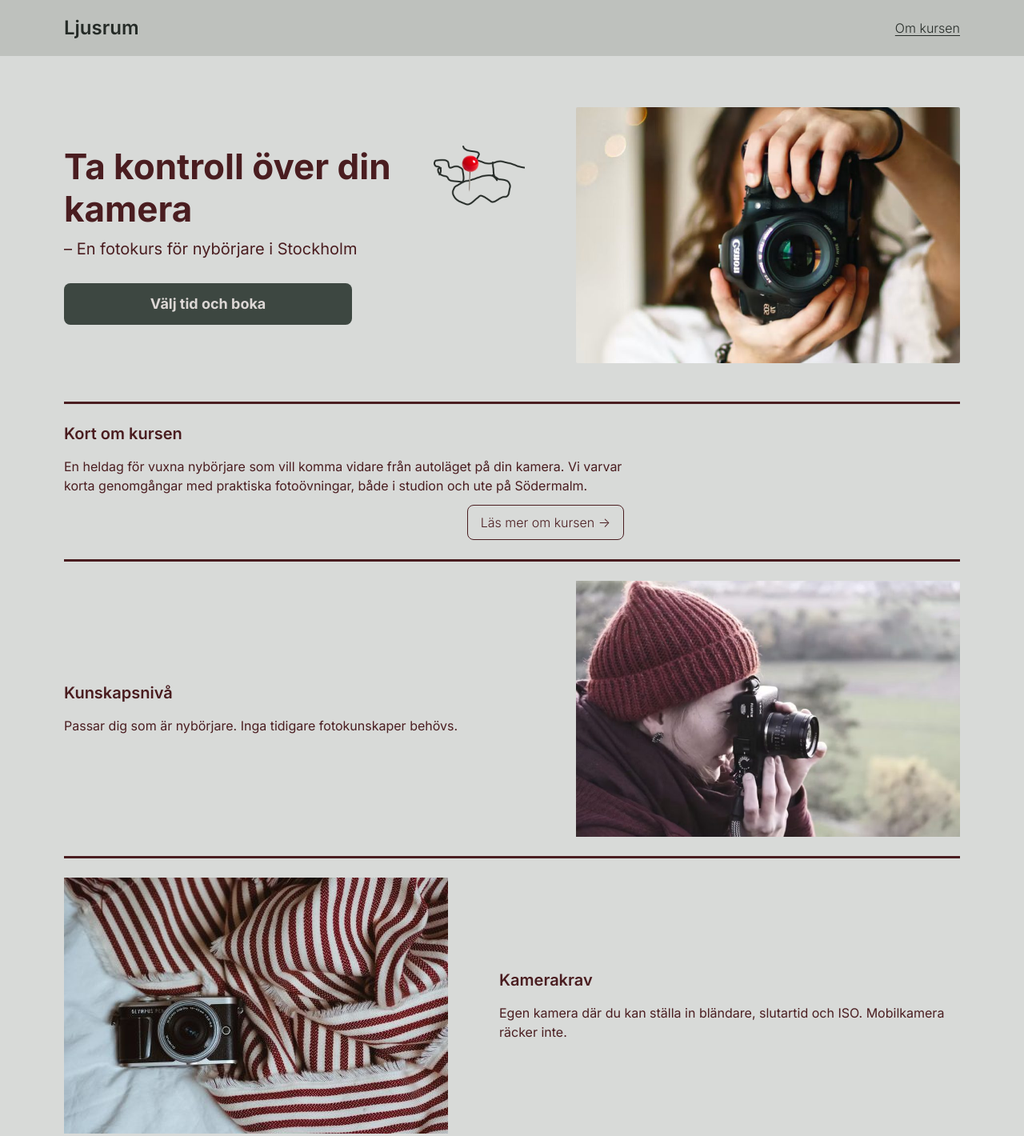
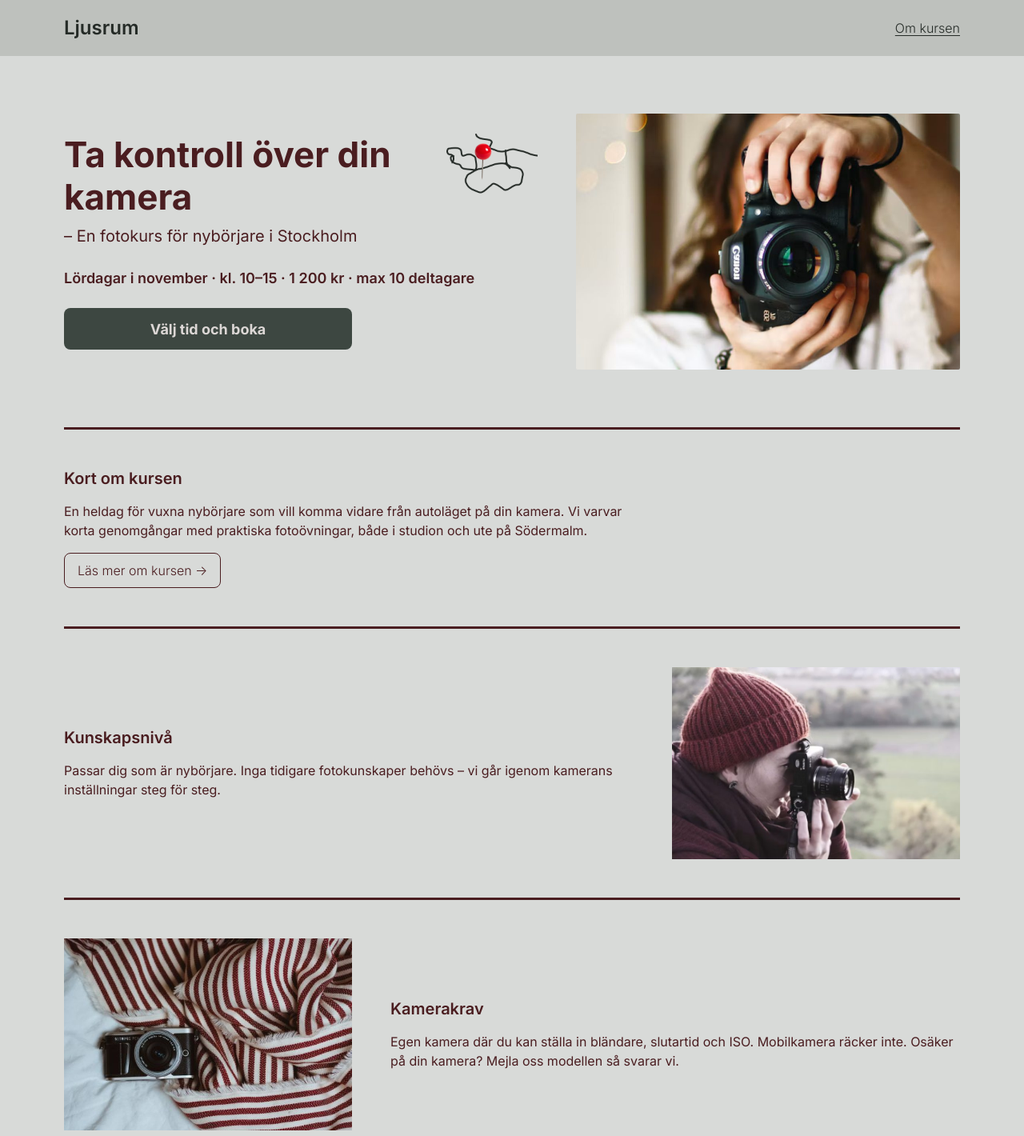
Before and after one commit to julliiannoo/Ljusrum, a plain HTML site: page ljusrum/index.html in a window 1280 px wide. Shown: the top 1420 px of the page at 80% size. Drawn offline with Linux system fonts and the light colour scheme.

Commit message:
Designfix: faktarad med pris, vänsterställd läs mer-länk, balans bild/text, bild ovanför text på mobil
Co-Authored-By: Claude Opus 5.5 <noreply@anthropic.com>
Claude-Session: https://claude.ai/code/session_01QV4pif3GpyzdjvWx7HVgJU

```diff
--- a/ljusrum/css/admin.css
+++ b/ljusrum/css/admin.css
@@ -19,8 +19,8 @@
 }
 @media (max-width: 599px) { .admin-user__label { display: none; } }
 
-.admin-page { padding: 32px var(--pad) 56px; display: grid; gap: 28px; }
-@media (min-width: 1024px) { .admin-page { padding: 64px 56px 56px; gap: 32px; } }
+.admin-page { padding: var(--s3) var(--pad) var(--s4); display: grid; gap: var(--s3); }
+@media (min-width: 1024px) { .admin-page { padding: var(--s4) 56px; gap: var(--s3); } }
 
 .eyebrow { color: var(--wine); }
 .eyebrow a { color: var(--wine); text-underline-offset: 3px; }
@@ -43,7 +43,7 @@
 /* Statistik */
 .stats { display: grid; grid-template-columns: repeat(3, 1fr); gap: 8px; }
 @media (min-width: 600px) { .stats { gap: 16px; } }
-@media (min-width: 1024px) { .stats { gap: 40px; } }
+@media (min-width: 1024px) { .stats { gap: var(--s3); } }
 .stat { background: var(--surface); border-radius: var(--radius); padding: 12px; display: grid; gap: 4px; }
 @media (min-width: 600px) { .stat { padding: 14px 17px; } }
 .stat__label { font-size: 14px; }
--- a/ljusrum/css/site.css
+++ b/ljusrum/css/site.css
@@ -3,10 +3,12 @@
    ========================================================= */
 
 /* ---------- Startsida: hero ---------- */
-.hero { display: grid; gap: 24px; }
+.hero { display: grid; gap: var(--s3); }
 .hero__head { display: flex; align-items: flex-start; justify-content: space-between; gap: 12px; }
 .hero__title { font-size: 32px; }
-.hero__sub { margin-top: 8px; }
+.hero__sub { margin-top: var(--s1); }
+.hero__facts { margin-top: var(--s2); font-weight: 600; }
+@media (min-width: 1024px) { .hero__facts { margin-top: 0; } }
 .hero__map { width: 114px; flex-shrink: 0; }
 .hero__img { width: 100%; aspect-ratio: 402 / 213; object-fit: cover; border-radius: 2px; }
 
@@ -15,10 +17,11 @@
 }
 @media (min-width: 1024px) {
   .hero {
-    grid-template-columns: 1fr 480px; align-items: center; gap: 64px;
-    padding: 16px 0 24px;
+    grid-template-columns: 1fr 480px; align-items: center; gap: var(--s4);
+    padding: var(--s3) 0 var(--s4);
   }
-  .hero__text { display: grid; gap: 28px; align-content: center; }
+  .hero__text { display: grid; gap: var(--s3); align-content: center; }
+  .hero__facts { font-size: 18px; }
   .hero__title { font-size: 44px; }
   .hero__sub { font-size: 20px; }
   .hero__img { aspect-ratio: 3 / 2; }
@@ -30,35 +33,37 @@
 }
 
 /* ---------- Startsida: sektioner ---------- */
-.section { padding: 24px 0; border-top: 3px solid var(--wine); }
-.section:first-of-type { margin-top: 24px; }
-.section h2 { margin-bottom: 16px; }
+.section { padding: var(--s3) 0; border-top: 3px solid var(--wine); }
+.section:first-of-type { margin-top: var(--s3); }
+.section h2 { margin-bottom: var(--s2); }
+@media (min-width: 1024px) { .section { padding: var(--s4) 0; } }
 
 .intro { max-width: 700px; }
-.intro__more { display: flex; justify-content: flex-end; margin-top: 12px; }
+.intro__more { display: flex; justify-content: flex-start; margin-top: var(--s2); }
 
-.split {
-  display: grid; grid-template-columns: 1fr 1fr; gap: 20px; align-items: center;
+/* Mobil: bilden ovanför texten så att texten får full bredd */
+.split { display: grid; gap: var(--s2); }
+.split img { width: 100%; aspect-ratio: 3 / 2; object-fit: cover; }
+.split__media { order: -1; }
+@media (min-width: 600px) {
+  .split { grid-template-columns: 1fr 320px; gap: var(--s3); align-items: center; }
+  .split__media { order: 0; }
+  .split--reverse .split__media { order: -1; }
 }
-.split img { width: 100%; aspect-ratio: 3 / 2; object-fit: cover; }
-.split--reverse .split__media { order: -1; }
 
-@media (min-width: 600px) {
-  .split { grid-template-columns: 1fr 320px; gap: 32px; }
-  .split--reverse { grid-template-columns: 320px 1fr; }
-}
+@media (min-width: 600px) { .split--reverse { grid-template-columns: 320px 1fr; } }
 @media (min-width: 1024px) {
-  .split { grid-template-columns: 1fr 480px; gap: 64px; }
-  .split--reverse { grid-template-columns: 480px 1fr; }
+  .split { grid-template-columns: 1fr 360px; gap: var(--s4); }
+  .split--reverse { grid-template-columns: 360px 1fr; }
 }
 
 .date-list { margin: 0; padding-left: 22px; }
 .date-list li + li { margin-top: 8px; }
 
-.section .btn { margin-top: 24px; }
+.section .btn { margin-top: var(--s3); }
 @media (min-width: 1024px) { .section .btn { max-width: 360px; } }
 
-.footer-wrap { border-top: 3px solid var(--wine); padding-top: 24px; margin-top: 8px; }
+.footer-wrap { border-top: 3px solid var(--wine); padding-top: var(--s3); }
 
 /* ---------- Mer om kursen ---------- */
 .prose p + p { margin-top: 16px; }
@@ -71,7 +76,7 @@
 
 /* Tidsval: riktiga radioknappar som ser ut som kort */
 .picker { border: 0; padding: 0; margin: 0; display: grid; gap: 12px; }
-.picker legend { font-size: 20px; font-weight: 600; margin-bottom: 12px; padding: 0; }
+.picker legend { font-size: 20px; font-weight: 600; margin-bottom: var(--s2); padding: 0; }
 
 .option {
   position: relative; display: flex; align-items: center; gap: 14px;
--- a/ljusrum/js/app.js
+++ b/ljusrum/js/app.js
@@ -47,6 +47,7 @@ const views = {
               </div>
               <img class="hero__map" src="images/karta.png" alt="" width="114" height="78">
             </div>
+            <p class="hero__facts">Lördagar i november · <span class="nowrap">kl. 10–15</span> · <span class="nowrap">1 200 kr</span> · <span class="nowrap">max 10 deltagare</span></p>
             <a class="btn hero__cta-desktop" href="#/boka">Välj tid och boka</a>
           </div>
           <img class="hero__img" src="images/hero.jpg" alt="Person som håller upp en systemkamera framför ansiktet" width="1206" height="639">
@@ -65,7 +66,7 @@ const views = {
         <section class="section split" aria-labelledby="h-niva">
           <div>
             <h2 id="h-niva">Kunskapsnivå</h2>
-            <p>Passar dig som är nybörjare. Inga tidigare fotokunskaper behövs.</p>
+            <p>Passar dig som är nybörjare. Inga tidigare fotokunskaper behövs – vi går igenom kamerans inställningar steg för steg.</p>
           </div>
           <div class="split__media"><img src="images/kunskapsniva.jpg" alt="Person i röd mössa som fotograferar utomhus" loading="lazy" width="780" height="520"></div>
         </section>
@@ -73,7 +74,7 @@ const views = {
         <section class="section split split--reverse" aria-labelledby="h-kamera">
           <div>
             <h2 id="h-kamera">Kamerakrav</h2>
-            <p>Egen kamera där du kan ställa in bländare, slutartid och ISO. Mobilkamera räcker inte.</p>
+            <p>Egen kamera där du kan ställa in bländare, slutartid och ISO. Mobilkamera räcker inte. Osäker på din kamera? Mejla oss modellen så svarar vi.</p>
           </div>
           <div class="split__media"><img src="images/kamerakrav.jpg" alt="Systemkamera på en randig filt" loading="lazy" width="480" height="320"></div>
         </section>
```
